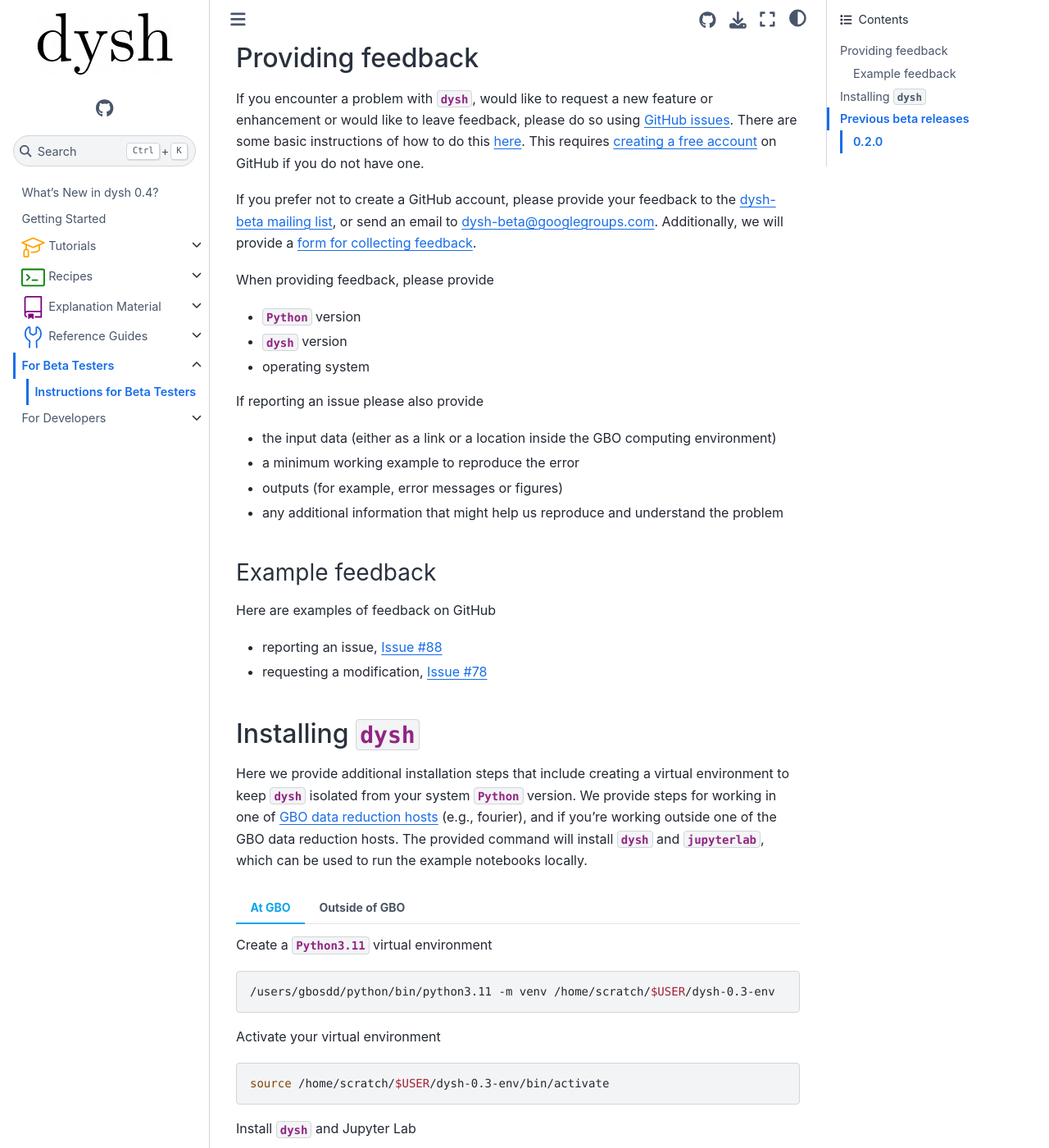
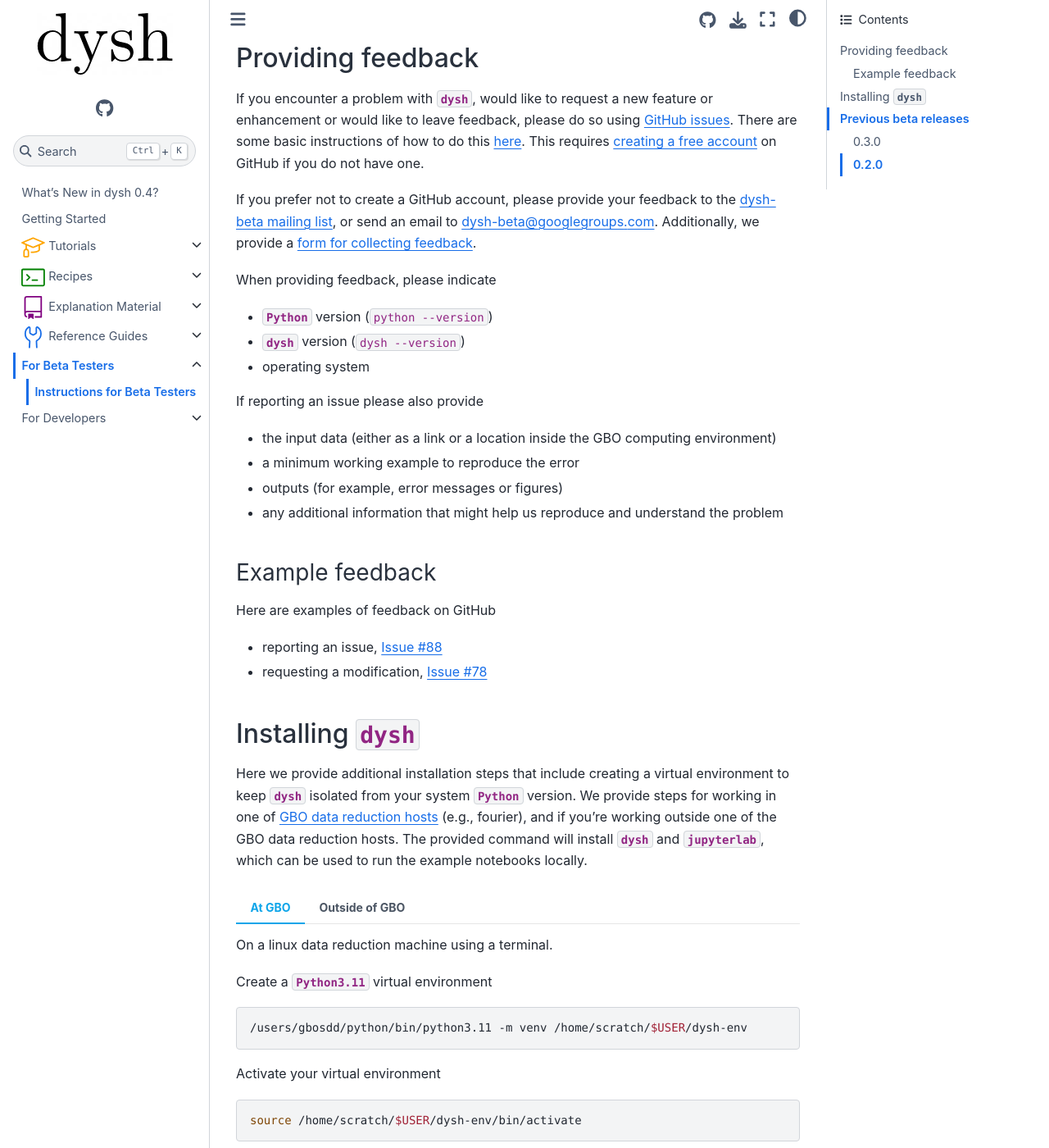
Before and after one commit to GreenBankObservatory/dysh, a Sphinx documentation site: the page built from docs/source/for_beta_testers/beta_testing.rst, in a window 1280 px wide and 1400 px high, scrolled down 353 px. Shown: the whole window at 82% size. Built offline with Sphinx 7.4.7 and the Sphinx Book theme 1.1.4, drawn with Linux system fonts in a browser that asks for light colours; pages that are not in the unit, such as notebooks, are missing from menus; some of the changed text lies outside the part shown.

Commit message:
Updates beta testing instructions for 0.4.2

```diff
--- a/docs/source/for_beta_testers/beta_testing.rst
+++ b/docs/source/for_beta_testers/beta_testing.rst
@@ -16,12 +16,12 @@
 
 If you encounter a problem with `dysh`, would like to request a new feature or enhancement or would like to leave feedback, please do so using `GitHub issues <https://github.com/GreenBankObservatory/dysh/issues>`_. There are some basic instructions of how to do this :ref:`here <githubissues>`. This requires `creating a free account <https://github.com/>`_ on GitHub if you do not have one.
 
-If you prefer not to create a GitHub account, please provide your feedback to the `dysh-beta mailing list <https://groups.google.com/g/dysh-beta/about>`_, or send an email to dysh-beta@googlegroups.com. Additionally, we will provide a `form for collecting feedback <https://forms.gle/jNaiMTcXBiHAQUim7>`_.
+If you prefer not to create a GitHub account, please provide your feedback to the `dysh-beta mailing list <https://groups.google.com/g/dysh-beta/about>`_, or send an email to dysh-beta@googlegroups.com. Additionally, we provide a `form for collecting feedback <https://forms.gle/gf9rydgNE8v7iDKR8>`_.
 
-When providing feedback, please provide
+When providing feedback, please indicate
 
-* `Python` version
-* `dysh` version
+* `Python` version (:code:`python --version`)
+* `dysh` version (:code:`dysh --version`)
 * operating system
 
 If reporting an issue please also provide
@@ -46,29 +46,41 @@
 =================
 
 Here we provide additional installation steps that include creating a virtual environment to keep `dysh` isolated from your system `Python` version.
-We provide steps for working in one of `GBO data reduction hosts <https://greenbankobservatory.org/science/gbt-observers/public-access-data-reduction/>`_ (e.g., fourier), and if you're working outside one of the GBO data reduction hosts. The provided command will install `dysh` and `jupyterlab`, which can be used to run the example notebooks locally.
+We provide steps for working in one of `GBO data reduction hosts <ihttps://greenbankobservatory.org/portal/gbt/processing/#data-reduction-machines>`_ (e.g., fourier), and if you're working outside one of the GBO data reduction hosts. The provided command will install `dysh` and `jupyterlab`, which can be used to run the example notebooks locally.
 
 .. tab:: At GBO
+
+    On a linux data reduction machine using a terminal.
 
     Create a `Python3.11` virtual environment
 
     .. code:: bash
 
-        /users/gbosdd/python/bin/python3.11 -m venv /home/scratch/$USER/dysh-0.3-env
+        /users/gbosdd/python/bin/python3.11 -m venv /home/scratch/$USER/dysh-env
 
     Activate your virtual environment
 
     .. code:: bash
 
-        source /home/scratch/$USER/dysh-0.3-env/bin/activate
+        source /home/scratch/$USER/dysh-env/bin/activate
 
     Install `dysh` and Jupyter Lab
 
     .. code:: bash
 
-        pip install "dysh[nb]==0.3.0b"
+        pip install "dysh[nb]==0.4.2"
+
+    Check that the correct version of `dysh` was installed
+
+    .. code:: bash
+
+        dysh --version
+
+    It should print 0.4.2.
 
 .. tab:: Outside of GBO
+
+    From a terminal.
 
     Create a `Python3.10+` virtual environment
 
@@ -86,7 +98,15 @@
 
     .. code:: bash
 
-        pip install "dysh[nb]==0.3.0b"
+        pip install "dysh[nb]==0.4.2"
+
+    Check that the correct version of `dysh` was installed
+
+    .. code:: bash
+
+        dysh --version
+
+    It should print 0.4.2.
 
 In the future we will provide `dysh` executables at GBO.
 
```
Also changed, not shown: other parts of docs/source/for_beta_testers/beta_testing.rst (+5 -0 lines).
